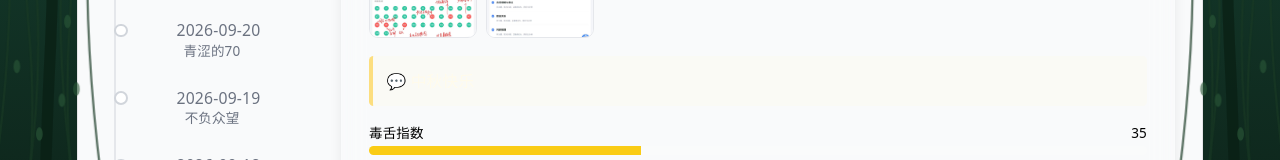
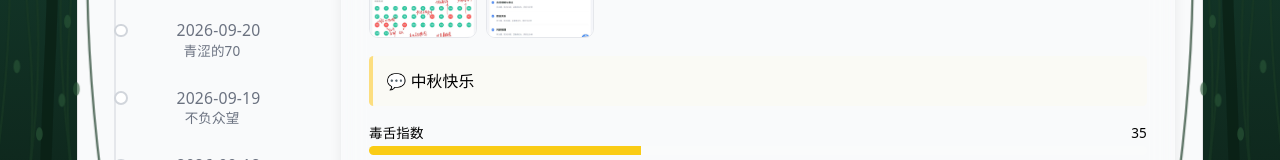
Before and after one commit to luo2005-lab/guokao-log, a React (Vite) app: page / in a window 1280 px wide. Shown: the part 406-566 px from the top of the page. Built offline with nearby package versions, Linux system fonts and the light colour scheme.

Commit message:
Card.jsx

```diff
--- a/src/components/Card.jsx
+++ b/src/components/Card.jsx
@@ -53,7 +53,7 @@ export default function Card({ log, onEdit, onDelete, onViewImage }) {
       )}
 
       <div className="bg-amber-100/10 border-l-4 border-amber-300/70 p-3 mb-4 rounded">
-         <p className="text-sm text-amber-50 whitespace-pre-wrap text-left">
+         <p className="text-sm text-black whitespace-pre-wrap text-left">
         💬 {log.comment || "（没写点评）"}
           </p>
        </div>
```
